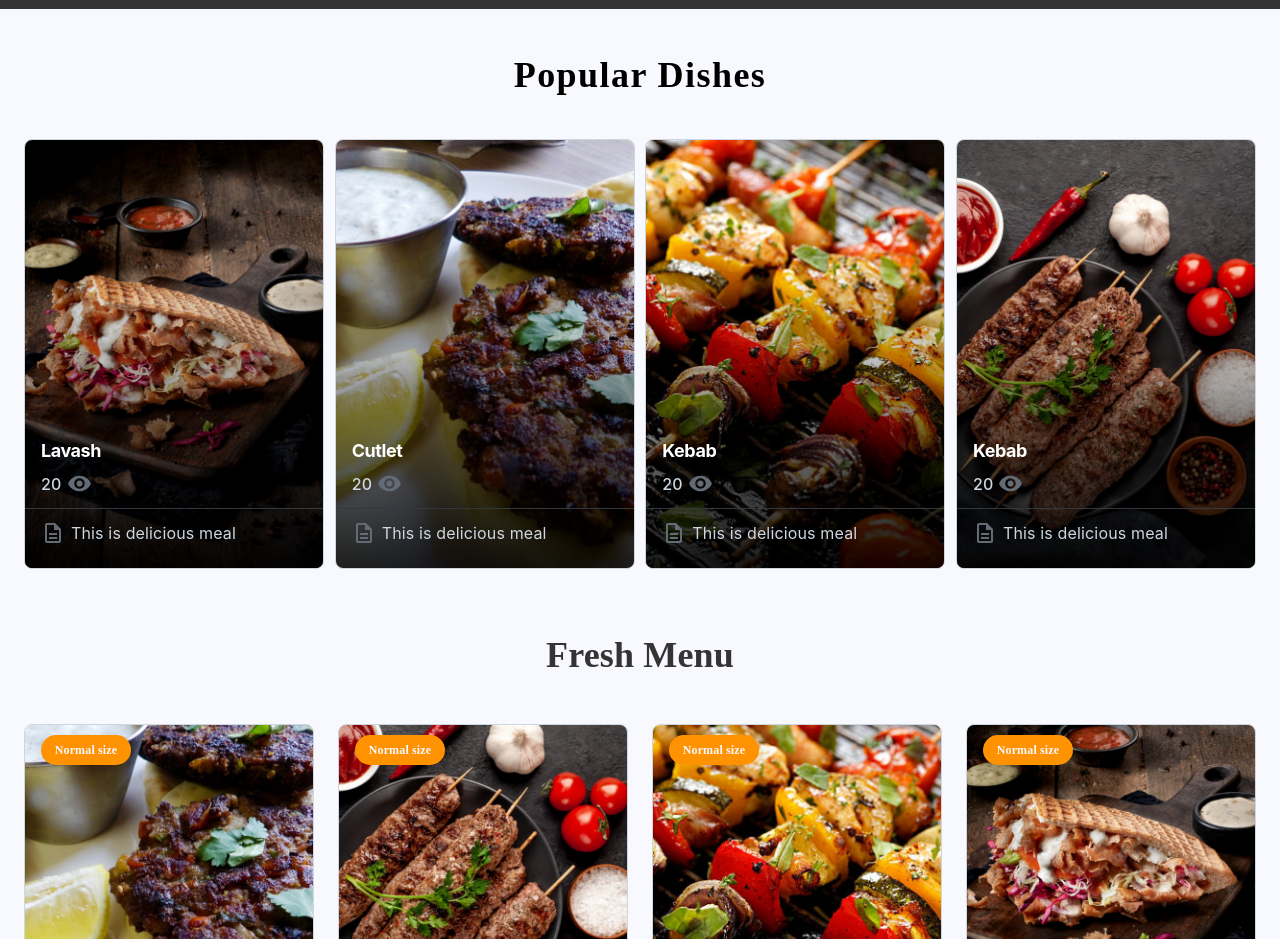
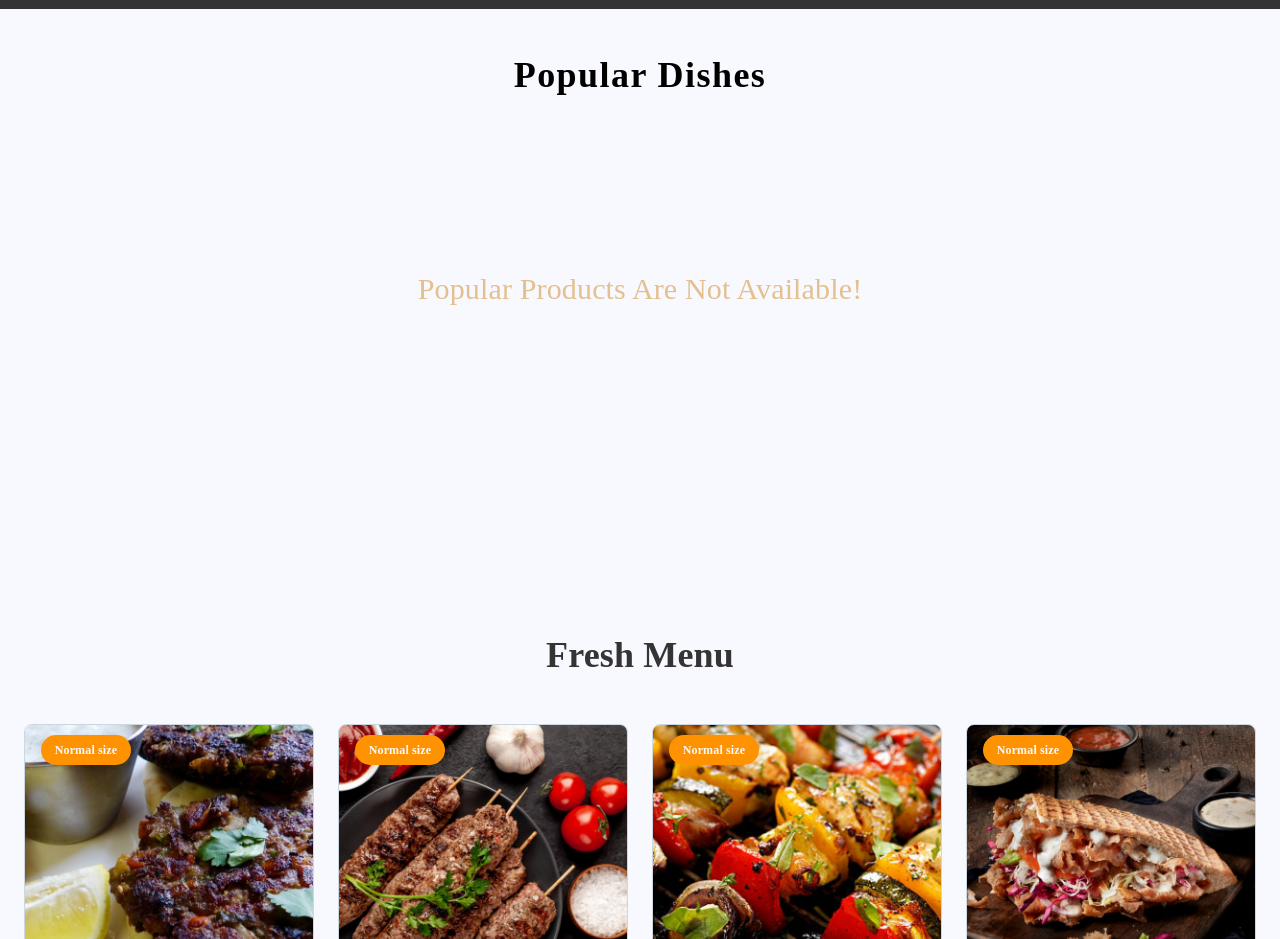
Before and after one commit to ismatbektaylonov-boop/burak-react, a React (Create React App) app: page / in a window 1280 px wide. Shown: the part 1000-1939 px from the top of the page. Built offline with nearby package versions, Linux system fonts and the light colour scheme.

Commit message:
fix: modify popular component

```diff
--- a/src/app/screens/homePage/PopularDishes.tsx
+++ b/src/app/screens/homePage/PopularDishes.tsx
@@ -23,7 +23,8 @@
 				<Stack className='popular-section'>
 					<Box className='category-title'>Popular Dishes</Box>
 					<Stack className='cards-frame'>
-						{list.map((ele, index) => {
+						{list.length === 0 ? (
+							list.map((ele, index) => {
 								return (
 									<CssVarsProvider key={index}>
 										<Card className='card'>
@@ -83,7 +84,10 @@
 										</Card>
 									</CssVarsProvider>
 								)
-						})}
+							})
+						) : (
+							<Box className='no-data'>Popular products are not available!</Box>
+						)}
 					</Stack>
 				</Stack>
 			</Container>
--- a/src/css/home.css
+++ b/src/css/home.css
@@ -97,6 +97,21 @@
 	background:
 		linear-gradient(to top, rgba(0, 0, 0, 0.4), rgba(0, 0, 0, 0) 200px),
 		linear-gradient(to top, rgba(0, 0, 0, 0.8), rgba(0, 0, 0, 0) 300px);
+}
+
+.homepage .popular-dishes-frame .no-data {
+	width: 100%;
+	height: 300px;
+	display: flex;
+	justify-content: center;
+	align-items: center;
+	text-transform: capitalize;
+	font-family: 'Poppins';
+	font-style: normal;
+	font-weight: 400;
+	font-size: 30px;
+	line-height: 34px;
+	color: #e3c08d;
 }
 
 /** NEW PRODUCTS **/
```
Lines whose indentation alone changed are shown as unchanged.
